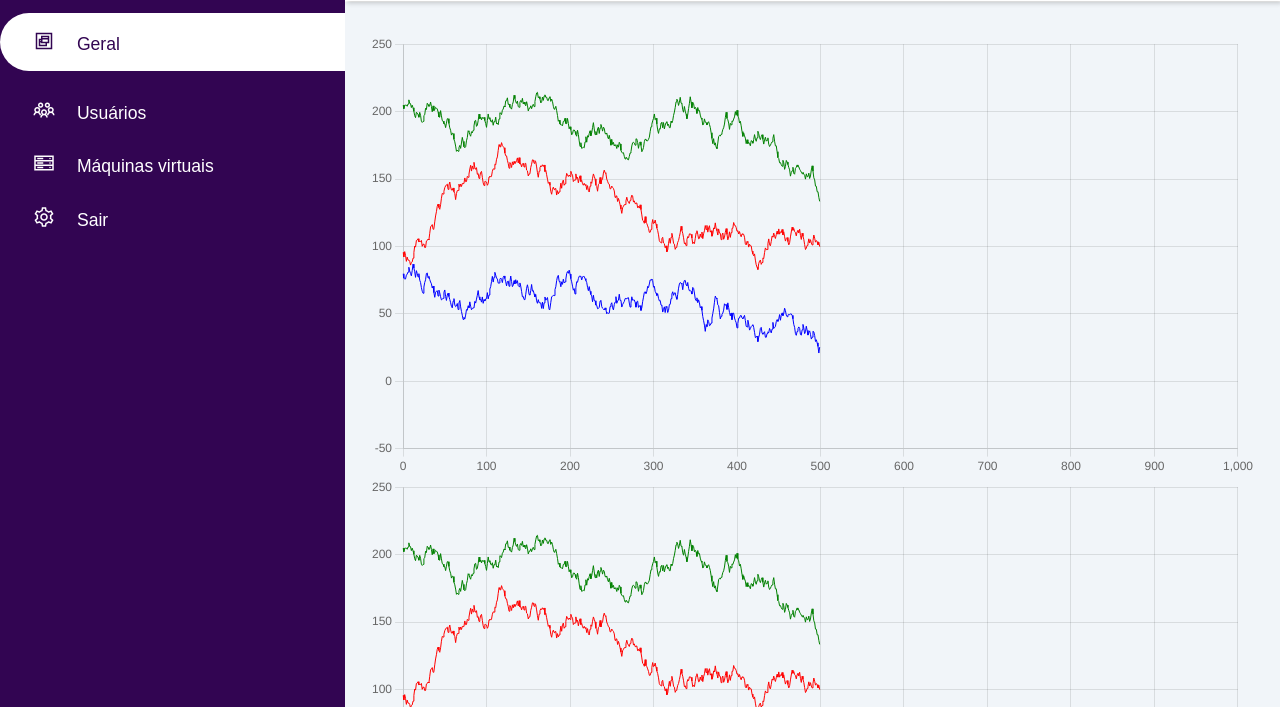
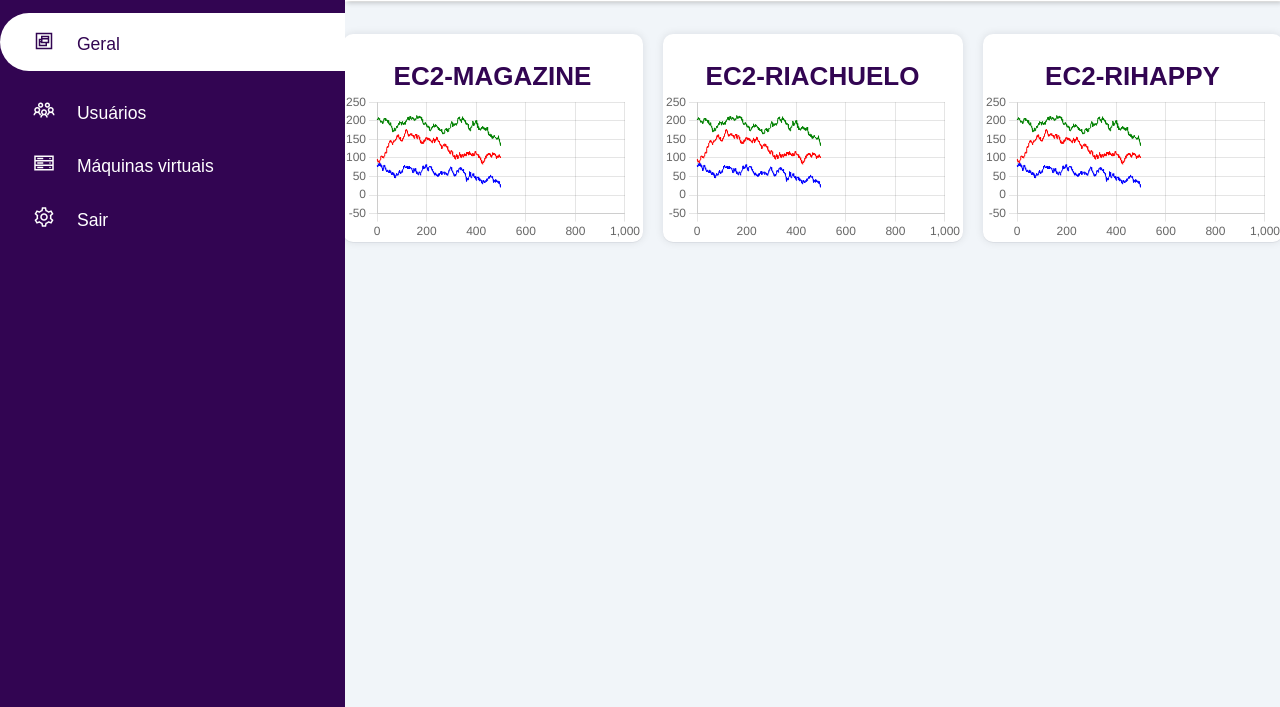
Before and after one commit to imayaramota/Puppet-Monitoring, a website: page public/Dashboard Admin/admin.html in a window 1280 px wide. Shown: the part 93-800 px from the top of the page. Drawn offline with nearby package versions, Linux system fonts and the light colour scheme; some packages are replaced by stand-ins of ours; a script that the page names is missing.

Commit message:
Arrumando tela geral (nao finalizada ;-;)

```diff
--- a/public/Dashboard Admin/admin.html
+++ b/public/Dashboard Admin/admin.html
@@ -71,18 +71,37 @@
         </header>
         <!--Parte dos cards/main-->
         <main>
-            <div>
+            <div class="row-1" style="height:50%">
+                <div class="col-md-4 grafico-linha" style="width:100%">
+                    <h3 style="text-align:center;padding-top: 2em;font-size: 26px;font-weight: 600;margin-top: -25px; color: #320552;">
+                        EC2-MAGAZINE</h3>
+                    <div class="estilo-grafico-linha" id="grafico-linha-12">
                         <canvas id="myChart1"></canvas>
                     </div>
-              <div>
+                </div>
+                <div class="col-md-4 grafico-linha" style="width:100%">
+                    <h3 style="text-align:center;padding-top: 2em;font-size: 26px;font-weight: 600;margin-top: -25px; color: #320552;">
+                        EC2-RIACHUELO</h3>
+                    <div class="estilo-grafico-linha" id="grafico-linha-12">
                         <canvas id="myChart2"></canvas>
                     </div>
-              <div>
+                </div>
+                <div class="col-md-4 grafico-linha" style="width:100%">
+                    <h3 style="text-align:center;padding-top: 2em;font-size: 26px;font-weight: 600;margin-top: -25px; color: #320552;">
+                        EC2-RIHAPPY</h3>
+                    <div class="estilo-grafico-linha" id="grafico-linha-12">
                         <canvas id="myChart3"></canvas>
                     </div>
-              <div>
+                </div>
+               <!-- <div class="col-md-4 grafico-linha" style="width:100%">
+                    <h3 style="text-align:center;padding-top: 2em;font-size: 26px;font-weight: 600;margin-top: -25px; color: #320552;">
+                        EC2-MARISA</h3>
+                    <div class="estilo-grafico-linha" id="grafico-linha-12">
                         <canvas id="myChart4"></canvas>
                     </div>
+                </div>-->
+            </div>
+
             <!--<div class="cards">
                 <div class="cardSingle">
                     <div>
@@ -229,8 +248,12 @@
     </div>
     </main>
     </div>
-    <script src="https://cdnjs.cloudflare.com/ajax/libs/Chart.js/3.8.0/chart.min.js" integrity="sha512-sW/w8s4RWTdFFSduOTGtk4isV1+190E/GghVffMA9XczdJ2MDzSzLEubKAs5h0wzgSJOQTRYyaz73L3d6RtJSg==" crossorigin="anonymous" referrerpolicy="no-referrer"></script>
-    <script src="https://cdnjs.cloudflare.com/ajax/libs/Chart.js/3.8.0/chart.min.js" integrity="sha512-sW/w8s4RWTdFFSduOTGtk4isV1+190E/GghVffMA9XczdJ2MDzSzLEubKAs5h0wzgSJOQTRYyaz73L3d6RtJSg==" crossorigin="anonymous" referrerpolicy="no-referrer"></script>
+    <script src="https://cdnjs.cloudflare.com/ajax/libs/Chart.js/3.8.0/chart.min.js"
+        integrity="sha512-sW/w8s4RWTdFFSduOTGtk4isV1+190E/GghVffMA9XczdJ2MDzSzLEubKAs5h0wzgSJOQTRYyaz73L3d6RtJSg=="
+        crossorigin="anonymous" referrerpolicy="no-referrer"></script>
+    <script src="https://cdnjs.cloudflare.com/ajax/libs/Chart.js/3.8.0/chart.min.js"
+        integrity="sha512-sW/w8s4RWTdFFSduOTGtk4isV1+190E/GghVffMA9XczdJ2MDzSzLEubKAs5h0wzgSJOQTRYyaz73L3d6RtJSg=="
+        crossorigin="anonymous" referrerpolicy="no-referrer"></script>
     <script>
 
         const data = [];
--- a/public/Dashboard Admin/style/adminStyle.css
+++ b/public/Dashboard Admin/style/adminStyle.css
@@ -429,3 +429,32 @@
 
 
 }
+
+.graficos-linha {
+    display: flex;
+    flex-wrap: wrap;
+    justify-content: space-between;
+  }
+
+  .grafico-linha {
+    border-radius: 10px;
+    /* border: 2px solid #320552; */
+    box-shadow: rgba(17, 17, 26, 0.05) 0px 1px 0px,
+      rgba(17, 17, 26, 0.1) 0px 0px 8px;
+    margin: 0 10px;
+    background: white;
+  }
+
+  .col-md-5 {
+    border-radius: 10px;
+    background-color: #f1f5f9;
+    margin: 0 10px;
+    box-shadow: rgba(50, 50, 93, 0.25) 0px 6px 12px -2px,
+      rgba(0, 0, 0, 0.3) 0px 3px 7px -3px;
+  }
+
+
+  .row-1 {
+    display: flex;
+    justify-content: center;
+  }
--- a/public/Dashboard Admin/style/telaGraficoAdmin.css
+++ b/public/Dashboard Admin/style/telaGraficoAdmin.css
@@ -148,7 +148,7 @@
 }
 
 main {
-  margin-top: 85px;
+  margin-top: 57px;
   padding: 2rem 1.5rem;
   background: #f1f5f9;
   min-height: calc(100vh - 90px);
@@ -240,6 +240,7 @@
   box-shadow: rgba(17, 17, 26, 0.05) 0px 1px 0px,
     rgba(17, 17, 26, 0.1) 0px 0px 8px;
   margin: 0 10px;
+  background: white;
 }
 
 .col-md-5 {
```
Also changed, not shown: public/Dashboard Admin/listagemMaquina.html (+1 -1 lines), public/Dashboard Admin/telaGraficosAdmin.html (+27 -57 lines). Lines whose indentation alone changed are shown as unchanged.
